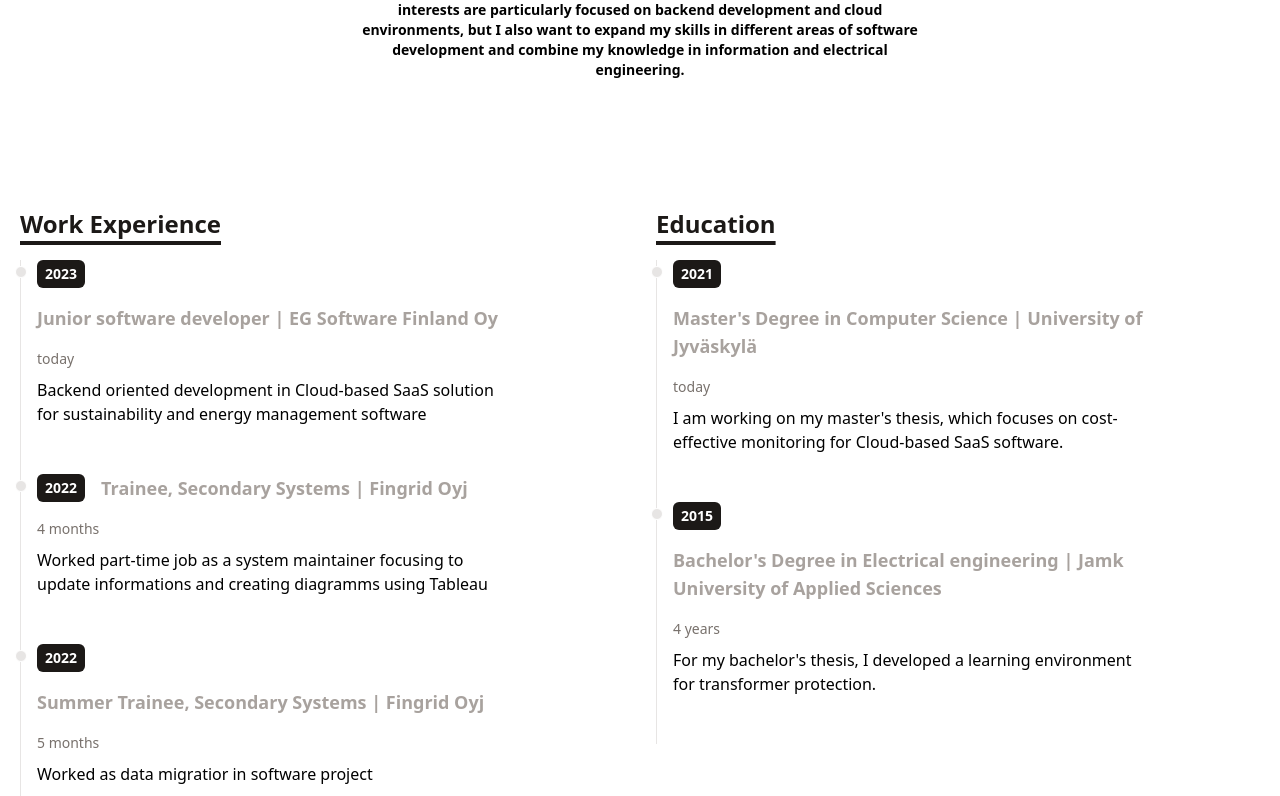
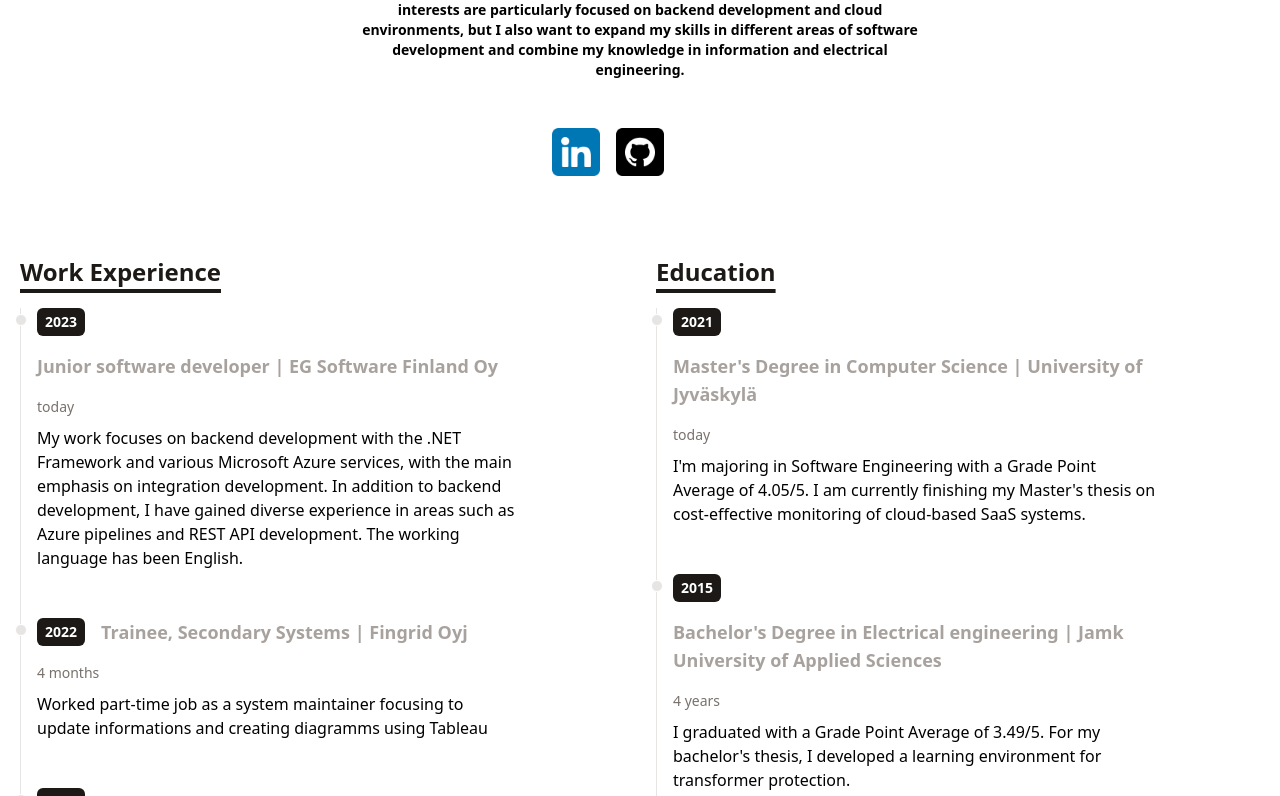
Before and after one commit to jvwlehti/cv-project, an Angular app: page / in a window 1280 px wide. Shown: the part 584-1380 px from the top of the page. Built offline with nearby package versions, Linux system fonts and the light colour scheme.

Commit message:
modify links and texts

```diff
--- a/src/app/app.component.html
+++ b/src/app/app.component.html
@@ -1,3 +1,4 @@
 <app-intro/>
+<app-portfolio/>
 <app-timeline/>
 <app-footer/>
--- a/src/app/components/intro/intro.component.html
+++ b/src/app/components/intro/intro.component.html
@@ -5,6 +5,6 @@
       class="w-1/3 max-w-xs rounded-full shadow-2xl mb-6"
     />
     <h1 class="text-4xl md:text-7xl mb-1 md:mb-3 font-bold">{{Name}}</h1>
-    <p class="text-base md:text-xl mb-3 font-medium">{{title}}</p>
+    <p class="text-base md:text-xl mb-3 font-semibold">{{title}}</p>
     <p class="text-sm max-w-xl mb-6 font-bold">{{bio}}</p>
   </div>
--- a/src/app/components/portfolio-item/portfolio-item.component.html
+++ b/src/app/components/portfolio-item/portfolio-item.component.html
@@ -2,11 +2,11 @@
   [href]="portfolioItem?.link"
   target="_blank"
   rel="noopener noreferrer"
-  class="border-2 border-stone-900 dark:border-white rounded-md overflow-hidden"
+  class=" dark:border-white rounded-md overflow-hidden"
 >
   <img
     [src]="portfolioItem?.imgUrl"
     alt="portfolio"
-    class="w-full h-36 md:h-48 object-cover cursor-pointer"
+    class="w-full h-12 md:h-12 object-cover cursor-pointer"
   />
 </a>
--- a/src/app/data/list-educationItems.ts
+++ b/src/app/data/list-educationItems.ts
@@ -6,13 +6,12 @@ export const EDUCATIONITEMS: TimelineItem[] =
             year: '2021',
             title: "Master's Degree in Computer Science | University of Jyväskylä",
             duration: 'today',
-            details: "I am working on my master's thesis, which focuses on cost-effective " +
-             "monitoring for Cloud-based SaaS software."
+            details: "I'm majoring in Software Engineering with a Grade Point Average of 4.05/5. I am currently finishing my Master's thesis on cost-effective monitoring of cloud-based SaaS systems."
         },
         {
             year: '2015',
             title: "Bachelor's Degree in Electrical engineering | Jamk University of Applied Sciences",
             duration: '4 years',
-            details: "For my bachelor's thesis, I developed a learning environment for transformer protection."
+            details: "I graduated with a Grade Point Average of 3.49/5. For my bachelor's thesis, I developed a learning environment for transformer protection."
         },
     ]
--- a/src/app/data/list-workItems.ts
+++ b/src/app/data/list-workItems.ts
@@ -5,8 +5,7 @@ export const WORKITEMS: TimelineItem[] = [
         year: '2023',
         title: 'Junior software developer | EG Software Finland Oy',
         duration: 'today',
-        details: 'Backend oriented development in Cloud-based SaaS solution for sustainability and' +
-        ' energy management software'
+        details: 'My work focuses on backend development with the .NET Framework and various Microsoft Azure services, with the main emphasis on integration development. In addition to backend development, I have gained diverse experience in areas such as Azure pipelines and REST API development. The working language has been English.'
     },
     {
         year: '2022',
@@ -19,7 +18,7 @@ export const WORKITEMS: TimelineItem[] = [
         year: '2022',
         title: 'Summer Trainee, Secondary Systems | Fingrid Oyj',
         duration: '5 months',
-        details: 'Worked as data migratior in software project'
+        details: 'The job focused on data migration as part of a RELLU development project.'
     },
     {
         year: '2019',
```
Also changed, not shown: src/assets/github.png, src/assets/linkedin.png.
